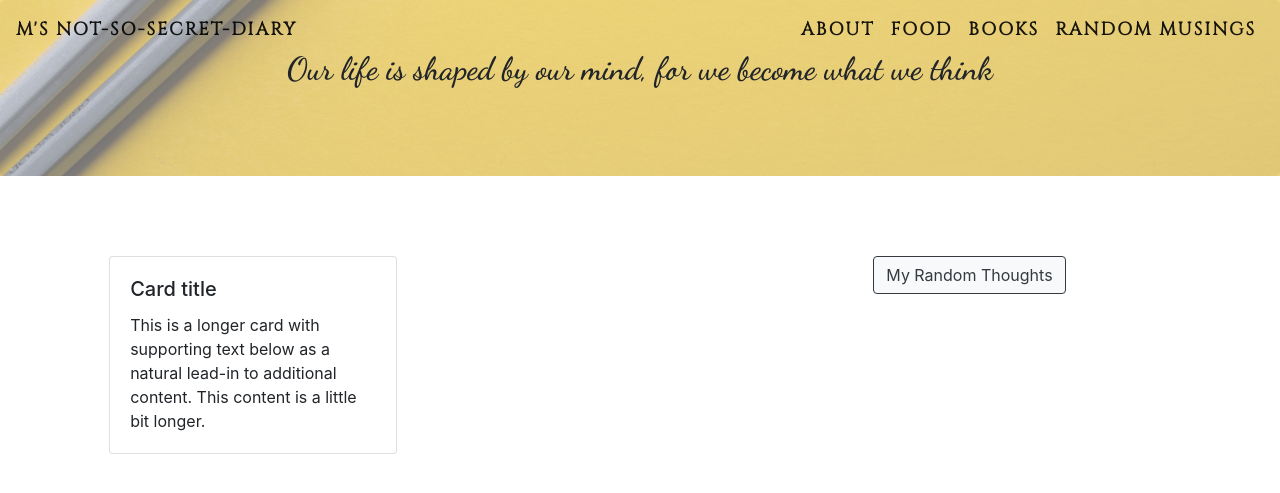
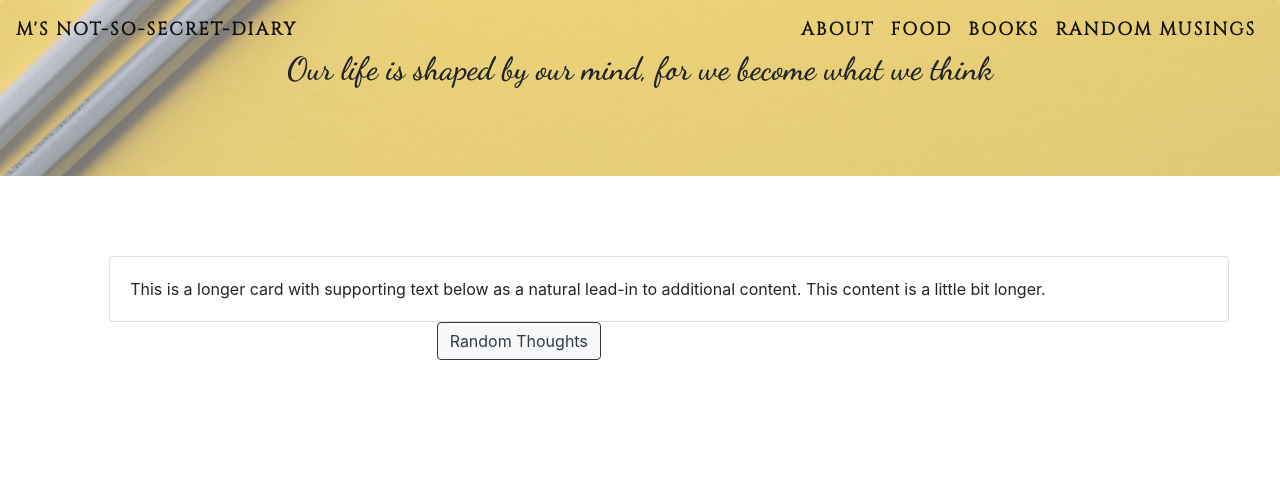
Before and after one commit to gudiausha/pyjourney, a Flask app: page /thoughts in a window 1280 px wide. Shown: the top 493 px of the page. Run offline with Flask 2, Linux system fonts and the light colour scheme; some libraries are stand-ins or nearby versions.

Commit message:
Update thoughts.html

```diff
--- a/website/website_main/templates/thoughts.html
+++ b/website/website_main/templates/thoughts.html
@@ -20,11 +20,6 @@
     </div>
  </div>
 <br>
-<!-- jumbo as in the main page(but is not coming properly) -->
-<!-- <div class="container"> -->
-<!-- </div> -->
-<!-- <div class="jumbotron bg-cover" style="background-image: url('/static/images/food1.jpg')"> -->
-  <!-- </div> -->
 <br>
 
 <!-- card in grid layout to write about food and present links to recipes -->
@@ -32,63 +27,18 @@
 <div class="row justify-content-between">
 <!-- <div class="row row-cols-1 row-cols-md-2"> -->
 <div class="col md-auto offset-md-1">
-<div class="card" style="width: 18rem;">
+<div class="card" style="width: 70rem;">
 <div class="card-body">
-<h5 class="card-title">Card title</h5>
+<!-- <h5 class="card-title">Card title</h5> -->
 <p class="card-text">This is a longer card with supporting text below as a natural lead-in to additional content. This content is a little bit longer.</p>
 </div>
 </div>
 </div>
 
-<!-- 2nd column with links for recipes -->
+<!-- 2nd column with links for thoughts list -->
 <div class="col-md-4 offset-md-4">
 <!-- <div class="col-mb-4 ml-md-auto"> -->
-<button class="btn btn-light btn-outline-dark" type="button" data-toggle="collapse" data-target="#collapseExample" aria-expanded="false" aria-controls="collapseExample">
-    My Random Thoughts
-  </button>
-<div class="collapse" id="collapseExample">
-<div class="card" style="width: 25rem;">
-<!-- <img src="..." class="card-img-top" alt="..."> -->
-
-<div class="card card-body">
-<!-- <h5 class="card-title">Card title</h5> -->
-<!-- <div class="card" style="width: 18rem;"> -->
-
-
-<!-- have to link blogposts with this -->
-<ul class="list-group list-group-flush">
-              <li class="list-group-item"> <a href="#" class="card-link">Cras justo odio</a></li>
-              <li class="list-group-item"><a href="#" class="card-link">Dapibus ac facilisis in</a></li>
-              <li class="list-group-item"> <a href="#" class="card-link">Vestibulum at eros</a></li>
-            </ul>
-          </div>
-          </div>
-          </div>
-          </div>
-
-
-
-          <!-- <p class="card-text">This is a longer card with supporting text below as a natural lead-in to additional content. This content is a little bit longer.</p>
-        </div>
-      </div>
-    </div>
-    <div class="col mb-4">
-      <div class="card">
-        <img src="..." class="card-img-top" alt="...">
-        <div class="card-body">
-          <h5 class="card-title">Card title</h5>
-          <p class="card-text">This is a longer card with supporting text below as a natural lead-in to additional content.</p>
-        </div>
-      </div>
-    </div>
-    <div class="col mb-4">
-      <div class="card">
-        <img src="..." class="card-img-top" alt="...">
-        <div class="card-body">
-          <h5 class="card-title">Card title</h5>
-          <p class="card-text">This is a longer card with supporting text below as a natural lead-in to additional content. This content is a little bit longer.</p>
-        </div>
-      </div>
-    </div>
-  </div> -->
+<a class="btn btn-light btn-outline-dark" type="button" href="/thlist"> Random Thoughts </a>
+</div>
+</div>
 {%endblock%}
```
